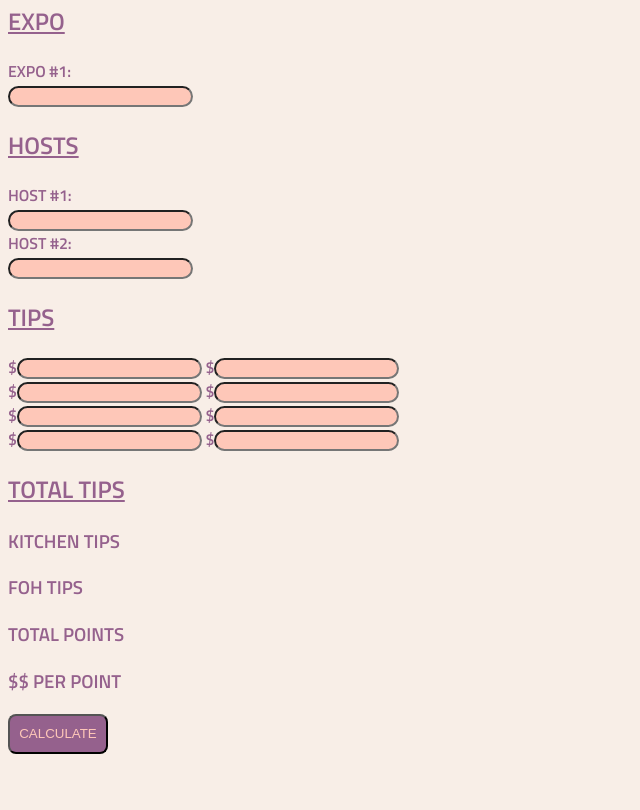
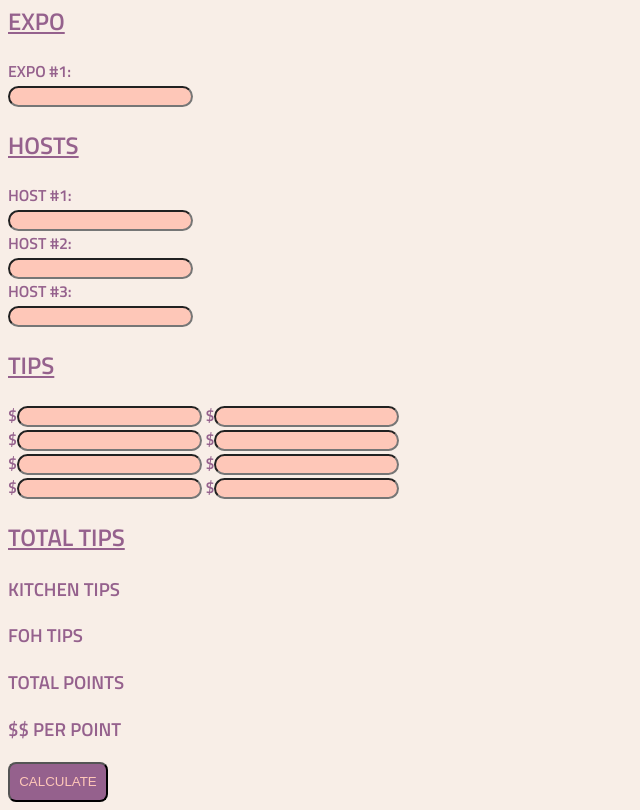
Before and after one commit to beejoybee/Tip-Calculator, a plain HTML site: page index.html in a window 1280 px wide. Shown: the part 1075-1885 px from the top of the page, without its empty margins (0-640 px from the left). Before the commit the page ends 1837 px from the top, so only its background shows below. Drawn offline with Linux system fonts and the light colour scheme.

Commit message:
add host input

```diff
--- a/index.html
+++ b/index.html
@@ -62,6 +62,8 @@
     <input type="text" id="h1" value=""><br>
     <label>HOST #2:</label><br>
     <input type="text" id="h2" value=""><br>
+    <label>HOST #3:</label><br>
+    <input type="text" id="h3" value=""><br>
   </form>
   <form id="tips">
     <h2>TIPS</h2>
```
